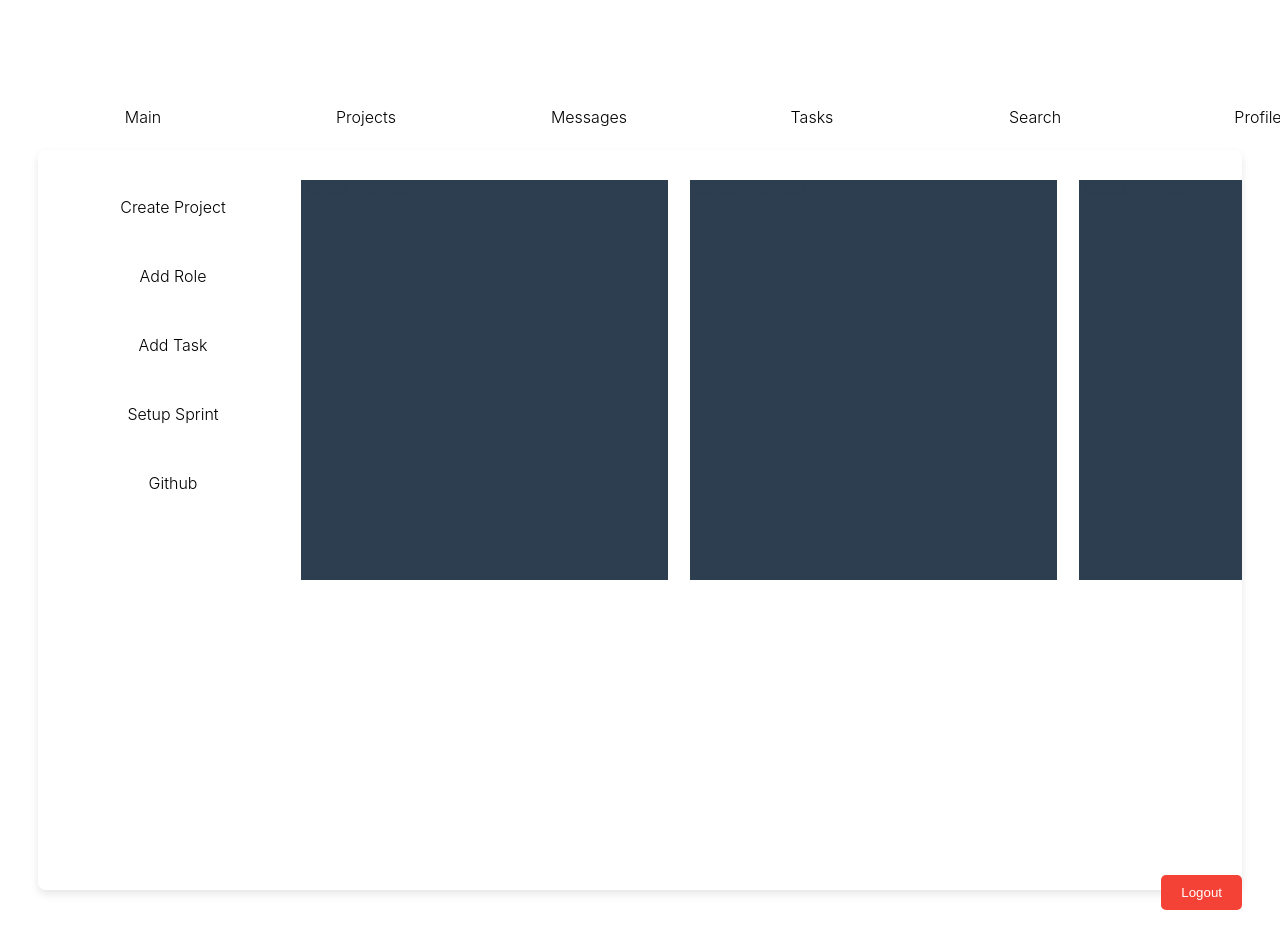
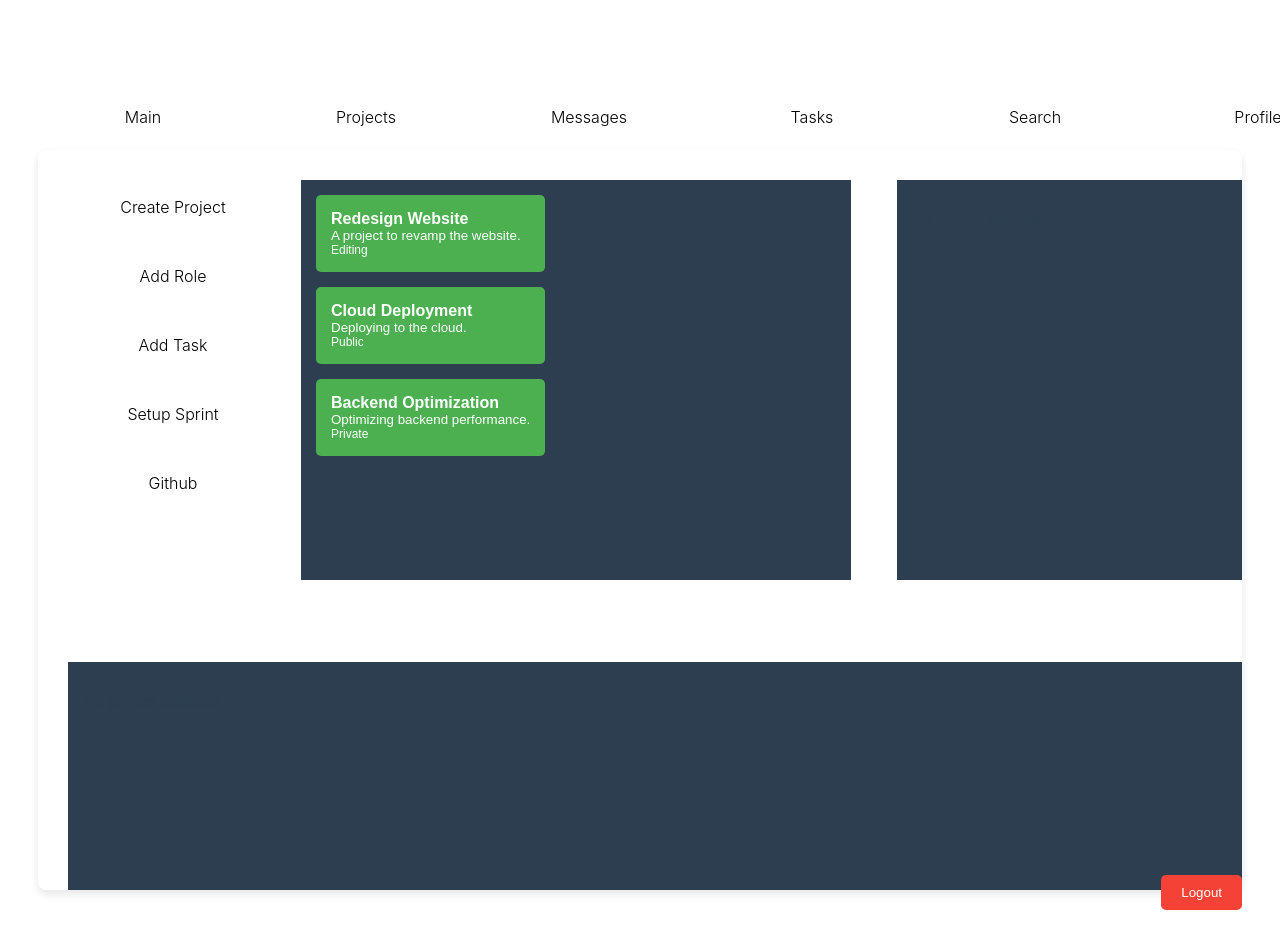
Before and after one commit to Yushua/GroupProjectWebPage-Laravel-vuejs, a Vue app in the folder frontend/: page /dashboard in a window 1280 px wide. Both pictures are taken after a click on the button "Projects". Shown: the top 948 px of the page. Built offline with nearby package versions, Linux system fonts and the light colour scheme.

Commit message:
now the Projects work again
f

```diff
--- a/frontend/src/views/Dashboard/DashBoardPages/DashboardProjectsPage.vue
+++ b/frontend/src/views/Dashboard/DashBoardPages/DashboardProjectsPage.vue
@@ -1,77 +1,79 @@
 <template>
   <div id="app">
     <div class="button-container">
-      <button @click="createProject" class="nav-button">
-        Create Project
-      </button>
-      <button @click="addRole" class="nav-button">
-        Add Role
-      </button>
-      <button @click="addTask" class="nav-button">
-        Add Task
-      </button>
-      <button @click="setupSprint" class="nav-button">
-        Setup Sprint
-      </button>
-      <button @click="deleteProject" class="nav-button">
-        Github
-      </button>
+      <button @click="createProject" class="nav-button">Create Project</button>
+      <button @click="addRole" class="nav-button">Add Role</button>
+      <button @click="addTask" class="nav-button">Add Task</button>
+      <button @click="setupSprint" class="nav-button">Setup Sprint</button>
+      <button @click="deleteProject" class="nav-button">Github</button>
     </div>
 
-    <nav class="MessageDashboard-container" style="position: absolute; top: 30px; left:263px; width: 367px; height: 400px;">
-      <AllProjectsComponent />
+    <nav
+      class="MessageDashboard-container"
+      style="position: absolute; top: 30px; left: 263px; width: 550px; height: 400px;"
+    >
+      <AllProjectsComponent @project-selected="handleProjectSelected" />
     </nav>
-    <nav class="MessageDashboard-container" style="position: absolute; top: 30px; left: 652px; width: 367px; height: 400px;">
-      <AllRolesComponent />
+
+    <nav
+      class="MessageDashboard-container"
+      style="position: absolute; top: 30px; left: 859px; width: 550px; height: 400px;"
+    >
+      <AllRolesComponent :projectID="selectedProjectID" />
     </nav>
-    <nav class="MessageDashboard-container" style="position: absolute; top: 30px; left: 1041px; width: 367px; height: 400px;">
-      <AllMessagesComponent />
+
+    <nav
+      class="MessageDashboard-container"
+      style="position: absolute; top: 512px; left: 30px; width: 1379px; height: 400px;"
+    >
+      <AllMessagesComponent :projectID="selectedProjectID" />
     </nav>
   </div>
 </template>
 
 <script>
+import AllProjectsComponent from './ProjectPageComponents/AllProjectsComponent.vue'
+import AllRolesComponent from './ProjectPageComponents/AllRolesComponent.vue'
+import AllMessagesComponent from './ProjectPageComponents/AllMessagesComponent.vue'
+
 export default {
   name: 'DashboardProjectPage',
   components: {
-    AllProjectsComponent: () => import('./ProjectPageComponents/AllProjectsComponent.vue'),
-    AllRolesComponent: () => import('./ProjectPageComponents/AllRolesComponent.vue'),
-    AllMessagesComponent: () => import('./ProjectPageComponents/AllMessagesComponent.vue')
+    AllProjectsComponent,
+    AllRolesComponent,
+    AllMessagesComponent
   },
   data () {
-    return {}
+    return {
+      selectedProjectID: null
+    }
   },
   methods: {
-    createProject () {
-      console.log('Creating project...')
-      // Replace with actual HTTP request logic
-      // this.$axios.post('/projects', { ... })
+    handleProjectSelected (projectID) {
+      console.log('Selected ProjectID:', projectID)
+      this.selectedProjectID = projectID
     },
-    addRole () {
-      console.log('Adding role...')
-      // Replace with actual HTTP request logic
-      // this.$axios.post('/roles', { ... })
+    async createProject () {
+      console.log('Create Project')
     },
-    addTask () {
-      console.log('Adding task...')
-      // Replace with actual HTTP request logic
-      // this.$axios.post('/Roles', { ... })
+    async addRole () {
+      console.log('Add Role')
     },
-    setupSprint () {
-      console.log('Setting up sprint...')
-      // Replace with actual HTTP request logic
-      // this.$axios.post('/sprints', { ... })
+    async addTask () {
+      console.log('Add Task')
     },
-    deleteProject () {
-      console.log('Deleting project...')
-      // Replace with actual HTTP request logic
-      // this.$axios.delete('/projects/:id')
+    async setupSprint () {
+      console.log('Setup Sprint')
+    },
+    async deleteProject () {
+      console.log('Delete Project')
     }
   }
 }
 </script>
 
 <style scoped>
+/* Kept unchanged from your current styles */
 #app {
   font-family: Avenir, Helvetica, Arial, sans-serif;
   -webkit-font-smoothing: antialiased;
@@ -85,8 +87,8 @@ export default {
   position: relative;
   display: flex;
   flex-direction: column;
-  top: -50px!important;
-  left: -10px!important;
+  top: -50px !important;
+  left: -10px !important;
   gap: 15px;
   margin: 20px;
 }
@@ -102,7 +104,7 @@ export default {
   cursor: pointer;
   text-align: center;
   line-height: 34px;
-  font-family: "Inter", sans-serif;
+  font-family: 'Inter', sans-serif;
   font-size: 16px;
   font-weight: 300;
 }
--- a/frontend/src/views/Dashboard/DashBoardPages/ProjectPageComponents/AllMessagesComponent.vue
+++ b/frontend/src/views/Dashboard/DashBoardPages/ProjectPageComponents/AllMessagesComponent.vue
@@ -1,13 +1,14 @@
 <template>
-  <div class="messages-container">
-    <div v-if="selectedProject" class="message-list">
-      <h3>Messages for Project: {{ selectedProject.ProjectName }}</h3>
-      <div v-for="message in selectedProject.ProjectMessages" :key="message.MessageID" class="message">
-        <p><strong>{{ message.nameSender }}:</strong> {{ message.Message }}</p>
-        <p><em>{{ formatDate(message.DateSend) }}</em></p>
+  <div class="message-container">
+    <div v-if="projectID">
+      <h3>Messages for Project ID: {{ projectID }}</h3>
+      <div v-for="message in filteredMessages" :key="message.MessageID" class="message-item">
+        <strong>{{ message.nameSender }}</strong> - {{ message.Headline }}
       </div>
     </div>
-    <button @click="createMessage" class="create-message-button">Create Message</button>
+    <div v-else>
+      <p>No project selected.</p>
+    </div>
   </div>
 </template>
 
@@ -15,40 +16,33 @@
 export default {
   name: 'AllMessagesComponent',
   props: {
-    selectedProject: Object
+    projectID: {
+      type: [String, Number],
+      required: true
+    }
   },
-  methods: {
-    formatDate (date) {
-      return new Date(date).toLocaleString()
-    },
-    createMessage () {
-      this.$emit('create-message')
+  data () {
+    return {
+      messages: [
+        {
+          MessageID: '1',
+          ProjectID: '1',
+          nameSender: 'John Doe',
+          Headline: 'Meeting Reminder'
+        }
+      ]
+    }
+  },
+  computed: {
+    filteredMessages () {
+      return this.messages.filter(msg => msg.ProjectID === this.projectID)
     }
   }
 }
 </script>
 
 <style scoped>
-.message-list {
-  display: flex;
-  flex-direction: column;
-  gap: 10px;
-}
-.message {
-  border: 1px solid #ddd;
-  padding: 10px;
-  border-radius: 5px;
-}
-.create-message-button {
-  margin-top: 10px;
-  padding: 10px;
-  background-color: #4CAF50;
-  color: white;
-  border: none;
-  border-radius: 5px;
-  cursor: pointer;
-}
-.create-message-button:hover {
-  background-color: #45a049;
+.message-container {
+  padding: 15px;
 }
 </style>
--- a/frontend/src/views/Dashboard/DashBoardPages/ProjectPageComponents/AllProjectsComponent.vue
+++ b/frontend/src/views/Dashboard/DashBoardPages/ProjectPageComponents/AllProjectsComponent.vue
@@ -1,47 +1,83 @@
 <template>
-  <div id="app">
-    <AllProjectsComponent @project-selected="handleProjectSelection" />
-    <TaskFullDashboard :task="selectedTask" />
+  <div class="project-container">
+    <button
+      v-for="project in projects"
+      :key="project.ProjectID"
+      class="project-button"
+      @click="$emit('project-selected', project.ProjectID)"
+    >
+      <div class="project-name">{{ project.ProjectName }}</div>
+      <div class="project-description">{{ project.ProjectDescription }}</div>
+      <div class="project-status">{{ project.ProjectStatus }}</div>
+    </button>
   </div>
 </template>
 
 <script>
-import AllProjectsComponent from './components/AllProjectsComponent'
-import TaskFullDashboard from './components/TaskFullDashboard'
-
 export default {
-  name: 'App',
-  components: {
-    AllProjectsComponent,
-    TaskFullDashboard
-  },
+  name: 'AllProjectsComponent',
   data () {
     return {
-      selectedTask: null
-    }
-  },
-  methods: {
-    handleProjectSelection (project) {
-      // Set the selected task to be displayed
-      this.selectedTask = {
-        TaskID: '1',
-        UserID: '123',
-        name: project.ProjectName, // Example: "Redesign Website"
-        ProjectName: project.ProjectName,
-        message: 'Project message',
-        EndDate: '2024-01-15T00:00:00Z'
-      }
+      projects: [
+        {
+          ProjectID: '1',
+          ProjectName: 'Redesign Website',
+          ProjectDescription: 'A project to revamp the website.',
+          ProjectStatus: 'Editing'
+        },
+        {
+          ProjectID: '2',
+          ProjectName: 'Cloud Deployment',
+          ProjectDescription: 'Deploying to the cloud.',
+          ProjectStatus: 'Public'
+        },
+        {
+          ProjectID: '3',
+          ProjectName: 'Backend Optimization',
+          ProjectDescription: 'Optimizing backend performance.',
+          ProjectStatus: 'Private'
+        }
+      ]
     }
   }
 }
 </script>
 
-<style>
-#app {
-  font-family: Avenir, Helvetica, Arial, sans-serif;
-  -webkit-font-smoothing: antialiased;
-  -moz-osx-font-smoothing: grayscale;
-  text-align: center;
-  margin-top: 60px;
+<style scoped>
+/* Kept unchanged from your current styles */
+.project-container {
+  display: flex;
+  flex-direction: column;
+  gap: 15px;
+  padding: 15px;
+  overflow-y: auto;
+}
+
+.project-button {
+  display: flex;
+  flex-direction: column;
+  padding: 15px;
+  background-color: #4caf50;
+  color: white;
+  border: none;
+  border-radius: 5px;
+  cursor: pointer;
+}
+
+.project-button:hover {
+  background-color: #45a049;
+}
+
+.project-name {
+  font-size: 1.2em;
+  font-weight: bold;
+}
+
+.project-description {
+  font-size: 1em;
+}
+
+.project-status {
+  font-size: 0.9em;
 }
 </style>
--- a/frontend/src/views/Dashboard/DashBoardPages/ProjectPageComponents/AllRolesComponent.vue
+++ b/frontend/src/views/Dashboard/DashBoardPages/ProjectPageComponents/AllRolesComponent.vue
@@ -1,16 +1,18 @@
 <template>
-  <div class="roles-container">
-    <div v-if="selectedProject" class="role-list">
-      <h3>Roles in Project: {{ selectedProject.ProjectName }}</h3>
-      <div v-for="role in selectedProject.ProjectRoles" :key="role.RoleID" class="role">
-        <h4>{{ role.Role }}</h4>
-        <div v-for="task in role.Tasks" :key="task.TaskID" class="task">
-          <p>{{ task.name }} (Due: {{ formatDate(task.EndDate) }})</p>
-        </div>
-      </div>
+  <div class="role-container">
+    <div v-if="projectID">
+      <h3>Roles for Project ID: {{ projectID }}</h3>
+      <button
+        v-for="role in filteredRoles"
+        :key="role.RoleID"
+        class="role-button"
+        @click="$emit('role-selected', role)"
+      >
+        <div class="role-name">{{ role.RoleName }}</div>
+      </button>
     </div>
     <div v-else>
-      <p>No project selected</p>
+      <p>No project selected.</p>
     </div>
   </div>
 </template>
@@ -19,31 +21,33 @@
 export default {
   name: 'AllRolesComponent',
   props: {
-    selectedProject: Object
+    projectID: {
+      type: [String, Number],
+      required: true
+    }
   },
-  methods: {
-    formatDate (dateString) {
-      const options = { year: 'numeric', month: 'short', day: 'numeric' }
-      return new Date(dateString).toLocaleDateString(undefined, options)
+  data () {
+    return {
+      roles: [
+        {
+          RoleID: '1',
+          RoleName: 'Developer',
+          ProjectID: '1',
+          Description: 'Responsible for coding and implementation.'
+        }
+      ]
+    }
+  },
+  computed: {
+    filteredRoles () {
+      return this.roles.filter(role => role.ProjectID === this.projectID)
     }
   }
 }
 </script>
 
 <style scoped>
-.role-list {
-  display: flex;
-  flex-direction: column;
-  gap: 15px;
-}
-.role {
-  border: 1px solid #ddd;
-  padding: 10px;
-  border-radius: 5px;
-}
-.task {
-  margin-left: 10px;
-  font-size: 0.9em;
-  color: #555;
+.role-container {
+  padding: 15px;
 }
 </style>
```
